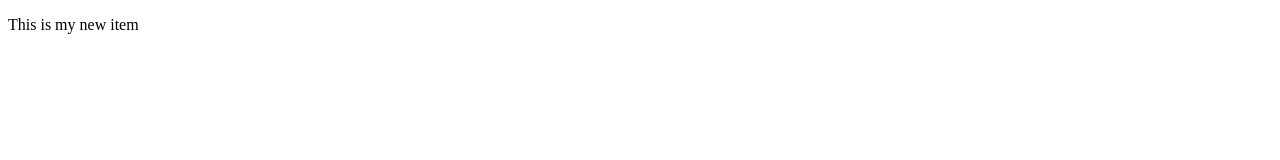
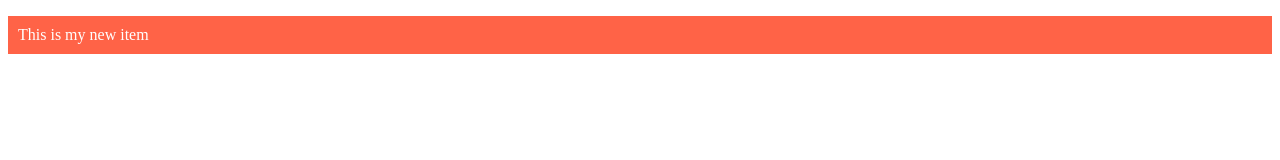
Before and after one commit to nazmulislamgit/first-github-repo, a plain HTML site: page index.html in a window 1280 px wide. Drawn offline with Linux system fonts and the light colour scheme.

Commit message:
added the my new css

```diff
--- /dev/null
+++ b/css/style.css
@@ -0,0 +1,8 @@
+div {
+    background-color: tomato;
+color: white;
+}
+
+p {
+    padding: 10px;
+}
--- a/index.html
+++ b/index.html
@@ -4,8 +4,12 @@
     <meta charset="UTF-8">
     <meta name="viewport" content="width=device-width, initial-scale=1.0">
     <title>Document</title>
+    <link rel="stylesheet" href="/css/style.css">
 </head>
 <body>
-    <p>This is my new item</p>
+    <div>
+      <p>This is my new item</p>
+    </div>
+
 </body>
 </html>
```
